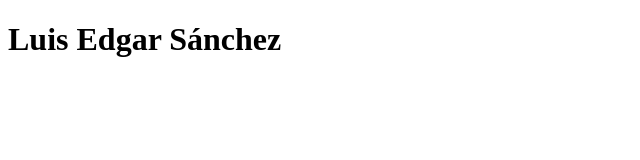
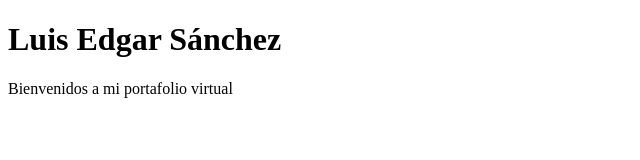
Before and after one commit to Luis-EdS/CV-vitrtual, a plain HTML site: page index.html in a window 1280 px wide. Shown: the whole page, without its empty margins (0-640 px from the left). Drawn offline with Linux system fonts and the light colour scheme.

Commit message:
Actualizacion index.html

```diff
--- a/index.html
+++ b/index.html
@@ -7,5 +7,6 @@
 </head>
 <body>
     <h1>Luis Edgar Sánchez</h1>
+    <p>Bienvenidos a mi portafolio virtual</p>
 </body>
 </html>
```
